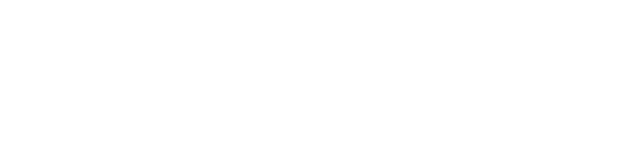
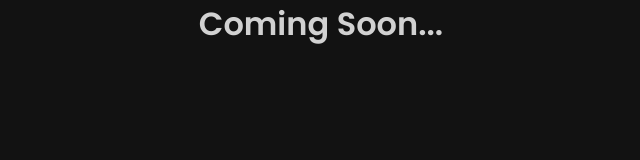
Before and after one commit to Uneeb-Ashfaq/personal_website, a plain HTML site: page hobbies.html in a window 1280 px wide. Shown: the whole page, without its empty margins (319-959 px from the left). Drawn offline with Linux system fonts and the light colour scheme.

Commit message:
Add files via upload

```diff
--- a/hobbies.html
+++ b/hobbies.html
@@ -0,0 +1,22 @@
+<!DOCTYPE html>
+<html lang="en">
+<head>
+    <meta charset="UTF-8">
+    <meta name="viewport" content="width=device-width, initial-scale=1.0">
+    <title>Document</title>
+    <link rel="stylesheet" href="style hobbies.css">
+    <link rel="preconnect" href="https://fonts.googleapis.com">
+    <link rel="preconnect" href="https://fonts.gstatic.com" crossorigin>
+    <link href="https://fonts.googleapis.com/css2?family=Poppins:wght@400;600&display=swap" rel="stylesheet">
+    <link rel="stylesheet" href="https://cdnjs.cloudflare.com/ajax/libs/font-awesome/6.7.2/css/all.min.css" integrity="sha512-Evv84Mr4kqVGRNSgIGL/F/aIDqQb7xQ2vcrdIwxfjThSH8CSR7PBEakCr51Ck+w+/U6swU2Im1vVX0SVk9ABhg==" crossorigin="anonymous" referrerpolicy="no-referrer" />
+</head>
+
+
+ <body>
+    <header class="banner">
+        <h1>Coming Soon...</h1>
+
+    </header>
+
+ </body>
+<html>
--- /dev/null
+++ b/style certifications.css
@@ -0,0 +1,20 @@
+* {
+    margin: 0;
+    padding: 0;
+    box-sizing: border-box;
+}
+
+html {
+    scroll-behavior: smooth;
+}
+
+/* Applies main font and background settings */
+body {
+    font-family: 'Poppins', sans-serif;
+    margin: 0;
+    display: flex;
+    flex-direction: column;
+    align-items: center;
+    background-color: #121212; /* Black-Gray */
+    color: #D1D1D1; /* Soft White */
+}
--- /dev/null
+++ b/style hobbies.css
@@ -0,0 +1,20 @@
+* {
+    margin: 0;
+    padding: 0;
+    box-sizing: border-box;
+}
+
+html {
+    scroll-behavior: smooth;
+}
+
+/* Applies main font and background settings */
+body {
+    font-family: 'Poppins', sans-serif;
+    margin: 0;
+    display: flex;
+    flex-direction: column;
+    align-items: center;
+    background-color: #121212; /* Black-Gray */
+    color: #D1D1D1; /* Soft White */
+}
--- /dev/null
+++ b/style projects.css
@@ -0,0 +1,20 @@
+* {
+    margin: 0;
+    padding: 0;
+    box-sizing: border-box;
+}
+
+html {
+    scroll-behavior: smooth;
+}
+
+/* Applies main font and background settings */
+body {
+    font-family: 'Poppins', sans-serif;
+    margin: 0;
+    display: flex;
+    flex-direction: column;
+    align-items: center;
+    background-color: #121212; /* Black-Gray */
+    color: #D1D1D1; /* Soft White */
+}
--- a/style resume.css
+++ b/style resume.css
@@ -15,6 +15,8 @@ body {
     display: flex;
     flex-direction: column;
     align-items: center;
+    background-color: #121212; /* Black-Gray */
+    color: #D1D1D1; /* Soft White */
 }
 
 /* General styles for all <a> links */
@@ -27,6 +29,8 @@ a {
     text-align: center;
     padding: 30px;
     width: 100%;
+    background-color: #1F2A30; /* Deep Greenish Gray */
+    border-bottom: 2px solid #1F6F52; /* Emerald Green */
 }
 
 .skills-section {
@@ -34,11 +38,14 @@ a {
     margin-bottom: 50px;
     margin-top: 50px;
     width: 100%;
+    background-color: #1F2A30;
+    border: 2px solid #1F6F52;
 
 }
 
 .skills-section h2 {
     margin-top: 10px;
+
 }
 
 .skills-container {
@@ -58,6 +65,9 @@ a {
     margin-bottom: 20px;
     border-radius: 10px;
     font-weight: 600;
+    background-color: #1F6F52;
+    color: #ffffff;
+    border: 2px solid #2A9D8F;
 
 }
 
@@ -97,35 +107,6 @@ a {
 }
 
 
-/* Background & Text */
-body {
-    background-color: #121212; /* Black-Gray */
-    color: #D1D1D1; /* Soft White */
-}
-
-/* Header Banner */
-.banner {
-    background-color: #1F2A30; /* Deep Greenish Gray */
-    border-bottom: 2px solid #1F6F52; /* Emerald Green */
-}
-
-/* Skills Section */
-.skills-section {
-    background-color: #1F2A30;
-    border: 2px solid #1F6F52;
-}
-
-/* Skills Boxes */
-.skill {
-    background-color: #1F6F52;
-    color: #ffffff;
-    border: 2px solid #2A9D8F;
-}
-
-
-
-
-
 .leadership-section {
     width: 100%;
     display: flex;
```
Also changed, not shown: certifications.html (+22 -0 lines), projects.html (+21 -0 lines), resume.html (+2 -2 lines), uxdesign.html (+4 -0 lines).
